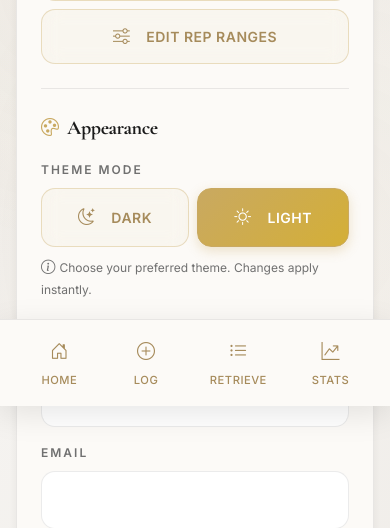
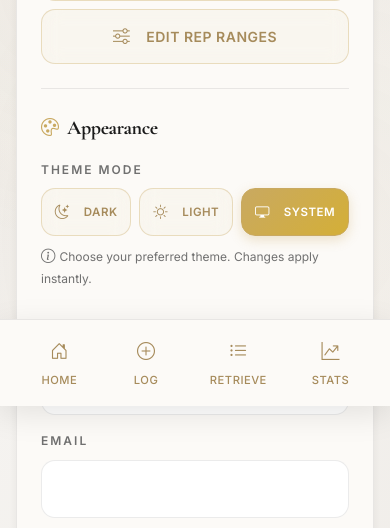
Before and after one commit to Harsh-0024/workout_logger_, a Python web app: template templates/settings.html in a window 390 px wide. Shown: the part 438-966 px from the top of the page. Run offline with Jinja, Linux system fonts and the light colour scheme; the template is opened without the code that fills it, so the values that code supplies are empty.

Commit message:
Fix mobile UX issues and harden security defaults
- Restore recent workouts card height on mobile and re-enable internal scrolling
- Add edge-scroll chaining so page scroll continues at list boundaries
- Improve mobile layout of theme buttons with wrapping and tighter spacing
- Enable rate limiting by default with environment override support
- Confirm existing protections: CSRF enabled, open redirect protection in login, and prod secret key enforcement

```diff
--- a/config.py
+++ b/config.py
@@ -27,7 +27,7 @@ class Config:
 
     # Feature Flags
     ENABLE_CSRF = True
-    ENABLE_RATE_LIMITING = False
+    ENABLE_RATE_LIMITING = os.environ.get('ENABLE_RATE_LIMITING', 'True').lower() == 'true'
 
     # Pagination
     ITEMS_PER_PAGE = 20
--- a/templates/base.html
+++ b/templates/base.html
@@ -2776,6 +2776,7 @@
                 } catch (err) {
                     // Ignore storage errors
                 }
+                window.dispatchEvent(new CustomEvent('themechange', { detail: { theme } }));
             };
 
             // Initialize theme on page load
--- a/templates/settings.html
+++ b/templates/settings.html
@@ -35,7 +35,7 @@
                     <label class="form-label text-muted mb-2 d-block tracking-wide" style="font-size: var(--fs-xs); text-transform: uppercase; letter-spacing: 2px; font-weight: 600;">
                         Theme Mode
                     </label>
-                    <div class="d-flex gap-2 gap-md-3">
+                    <div class="d-flex gap-2 gap-md-3 flex-wrap theme-toggle-group">
                         <button type="button" onclick="setTheme('dark')" id="themeDark" class="btn btn-gold-outline flex-fill theme-toggle-btn">
                             <i class="bi bi-moon-stars me-2"></i>
                             <span>Dark</span>
@@ -43,6 +43,10 @@
                         <button type="button" onclick="setTheme('light')" id="themeLight" class="btn btn-gold-outline flex-fill theme-toggle-btn">
                             <i class="bi bi-sun me-2"></i>
                             <span>Light</span>
+                        </button>
+                        <button type="button" onclick="setTheme('system')" id="themeSystem" class="btn btn-gold-outline flex-fill theme-toggle-btn">
+                            <i class="bi bi-display me-2"></i>
+                            <span>System</span>
                         </button>
                     </div>
                     <small class="text-muted mt-2 d-block" style="font-size: var(--fs-xs);">
@@ -199,6 +203,25 @@
         </div>
     </div>
 </div>
+<style>
+    @media (max-width: 576px) {
+        .theme-toggle-group {
+            gap: 8px !important;
+        }
+
+        .theme-toggle-btn {
+            padding: 10px 12px;
+            font-size: 0.72rem;
+            border-radius: 14px;
+            letter-spacing: 0.4px;
+        }
+
+        .theme-toggle-btn i {
+            margin-right: 6px !important;
+            font-size: 0.9rem;
+        }
+    }
+</style>
 <script>
     document.addEventListener('DOMContentLoaded', () => {
         const scrollToChangePassword = () => {
@@ -226,32 +249,32 @@
 
     // Theme Toggle Logic
     const updateThemeButtons = () => {
-        const currentTheme = window.getCurrentTheme ? window.getCurrentTheme() : 'dark';
+        const preference = window.getThemePreference ? window.getThemePreference() : 'system';
         const darkBtn = document.getElementById('themeDark');
         const lightBtn = document.getElementById('themeLight');
+        const systemBtn = document.getElementById('themeSystem');
 
-        if (darkBtn && lightBtn) {
-            darkBtn.classList.remove('btn-gold-solid');
-            lightBtn.classList.remove('btn-gold-solid');
-            darkBtn.classList.add('btn-gold-outline');
-            lightBtn.classList.add('btn-gold-outline');
+        [darkBtn, lightBtn, systemBtn].forEach((btn) => {
+            if (!btn) return;
+            btn.classList.remove('btn-gold-solid');
+            btn.classList.add('btn-gold-outline');
+        });
 
-            if (currentTheme === 'dark') {
-                darkBtn.classList.remove('btn-gold-outline');
-                darkBtn.classList.add('btn-gold-solid');
-            } else {
-                lightBtn.classList.remove('btn-gold-outline');
-                lightBtn.classList.add('btn-gold-solid');
-            }
+        if (preference === 'dark' && darkBtn) {
+            darkBtn.classList.remove('btn-gold-outline');
+            darkBtn.classList.add('btn-gold-solid');
+        } else if (preference === 'light' && lightBtn) {
+            lightBtn.classList.remove('btn-gold-outline');
+            lightBtn.classList.add('btn-gold-solid');
+        } else if (systemBtn) {
+            systemBtn.classList.remove('btn-gold-outline');
+            systemBtn.classList.add('btn-gold-solid');
         }
     };
 
     const setTheme = (theme) => {
-        if (window.toggleTheme && window.getCurrentTheme) {
-            const currentTheme = window.getCurrentTheme();
-            if (currentTheme !== theme) {
-                window.toggleTheme();
-            }
+        if (window.setThemePreference) {
+            window.setThemePreference(theme);
         }
         updateThemeButtons();
     };
```
Also changed, not shown: templates/index.html (+27 -0 lines).
